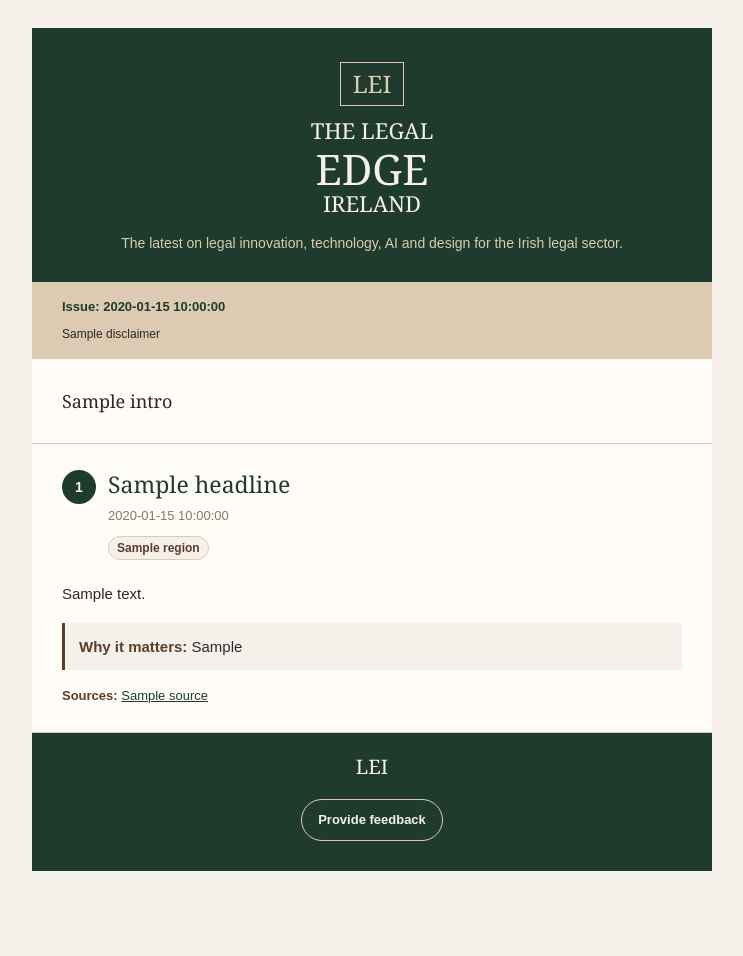
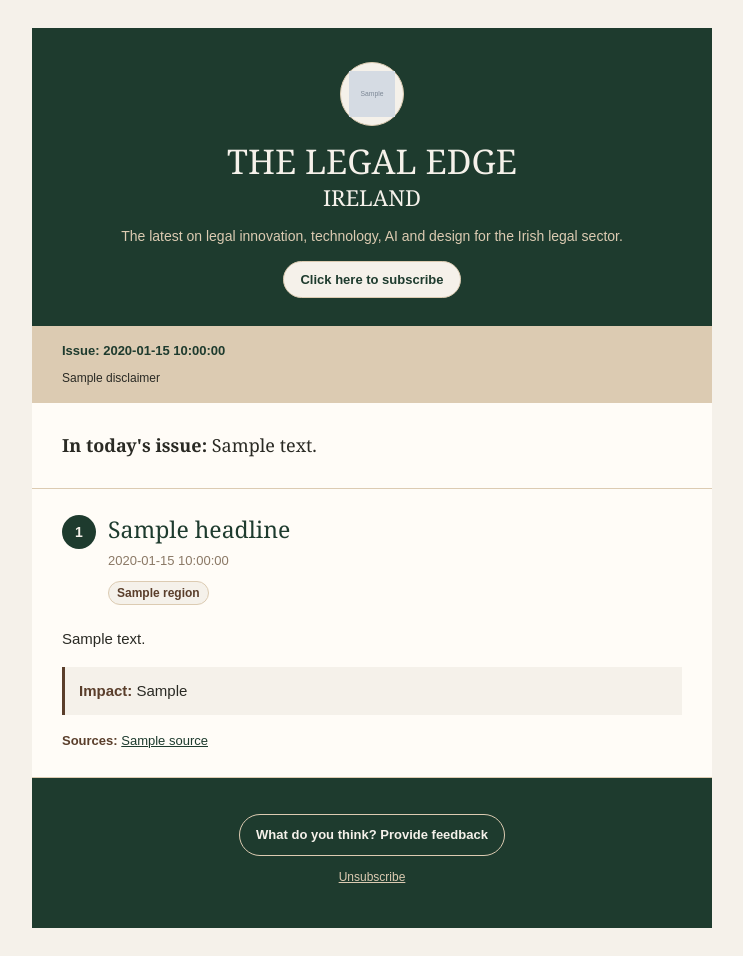
Before and after one commit to glen-byrne/legal-innovation-newsletter, a FastAPI app: template src/legal_innovator/rendering/templates/email.html.j2 in a window 1280 px wide. Shown: the whole page, without its empty margins (268-1011 px from the left). Before the commit the page ends 871 px from the top, so only its background shows below. Run offline with FastAPI, Linux system fonts and the light colour scheme; the template is opened without the code that fills it: most values are stand-ins (such as "Sample title", 1, 10 or a date in 2020); grey boxes marked "Sample" are stand-in pictures.

Commit message:
Refine newsletter HTML and Brevo workflow

```diff
--- a/pyproject.toml
+++ b/pyproject.toml
@@ -36,7 +36,7 @@ legal-innovator = "legal_innovator.main:main"
 where = ["src"]
 
 [tool.setuptools.package-data]
-legal_innovator = ["rendering/templates/*.j2", "dashboard/templates/*.html"]
+legal_innovator = ["rendering/templates/*.j2", "rendering/assets/*.png", "dashboard/templates/*.html"]
 
 [tool.pytest.ini_options]
 testpaths = ["tests"]
--- a/src/legal_innovator/dashboard/app.py
+++ b/src/legal_innovator/dashboard/app.py
@@ -48,6 +48,7 @@ COOKIE_NAME = "lin_dashboard_session"
 ISSUE_DATE_RE = __import__("re").compile(r"^\d{4}-\d{2}-\d{2}$")
 ISSUES_DIR = Path("issues")
 SCAN_PROMPT_PATH = Path("docs/codex-news-scan-prompt.md")
+REGION_TAG_CHOICES = ["Ireland", "United Kingdom", "European Union", "United States", "Global"]
 
 
 class DashboardIntro(BaseModel):
@@ -427,6 +428,7 @@ def _render_issue(
             "selected_count": len(selected_ids),
             "story_region_tags": story_region_tags,
             "story_source_links": story_source_links,
+            "region_tag_choices": REGION_TAG_CHOICES,
             "message": message,
             "error": error,
             "repository_url": settings.github.web_base_url if settings.github else "",
@@ -538,8 +540,15 @@ def _region_tag_overrides_from_form(form: Any) -> dict[str, list[str]]:
     overrides: dict[str, list[str]] = {story_id: [] for story_id in story_ids}
     for story_id in story_ids:
         key = f"region_tags__{story_id}"
-        values = [str(value).strip() for value in form.getlist(key) if str(value).strip()]
-        overrides[story_id] = values[:3]
+        seen: set[str] = set()
+        values: list[str] = []
+        for value in form.getlist(key):
+            tag = str(value).strip()
+            if not tag or tag not in REGION_TAG_CHOICES or tag in seen:
+                continue
+            seen.add(tag)
+            values.append(tag)
+        overrides[story_id] = values[:5]
     return overrides
 
 
@@ -551,9 +560,9 @@ def _apply_region_tag_overrides(stories: list[Any], overrides: dict[str, list[st
         if story_id not in overrides:
             continue
         if isinstance(story, dict):
-            story["region_tags"] = overrides[story_id][:3]
+            story["region_tags"] = overrides[story_id][:5]
         else:
-            story.region_tags = overrides[story_id][:3]
+            story.region_tags = overrides[story_id][:5]
 
 
 def _build_local_issue(
@@ -616,7 +625,9 @@ def _ai_issue_intro(stories: list[RankedStory], settings: Settings) -> str | Non
             system=(
                 "You write concise executive newsletter introductions for The Legal Edge Ireland. "
                 "Return JSON only. The intro must be a short overview of the main themes and trends across the selected stories. "
-                "Do not list story headlines. Do not mention every item. Avoid hype and legal advice."
+                "Write the body that follows the fixed prefix 'In today's issue:'; do not repeat that prefix. "
+                "Use a concrete, executive briefing tone, e.g. 'Irish and European legal AI developments dominate, from lawyer training, court digitisation and AI transparency rules to...' "
+                "Do not list story headlines. Do not mention every item. Avoid generic openings such as 'This issue highlights'. Avoid hype and legal advice."
             ),
             user=_intro_prompt(stories),
             high_quality=False,
@@ -631,9 +642,10 @@ def _ai_issue_intro(stories: list[RankedStory], settings: Settings) -> str | Non
 
 def _intro_prompt(stories: list[RankedStory]) -> str:
     lines = [
-        "Draft a 1-2 sentence executive overview, around 45-75 words, for the top of this newsletter issue.",
+        "Draft a one-sentence executive overview, around 45-70 words, for the top of this newsletter issue.",
+        "The rendered newsletter will add the prefix 'In today's issue:' in bold, so return only the sentence body after that prefix.",
         "Synthesize the issue's broad news themes and practical implications for Irish legal-sector readers.",
-        "Do not write a list of the stories. Do not use bullet points.",
+        "Do not write a list of the stories. Do not begin with 'This issue highlights', 'This issue leads with', or similar wording. Do not use bullet points.",
         "",
         "Selected stories:",
     ]
@@ -644,7 +656,7 @@ def _intro_prompt(stories: list[RankedStory]) -> str:
             f"Date: {story.date.isoformat()}\n"
             f"Regions: {regions}\n"
             f"Summary: {story.summary}\n"
-            f"Why it matters: {story.why_it_matters}"
+            f"Impact: {story.why_it_matters}"
         )
     return "\n\n".join(lines)
 
@@ -656,11 +668,11 @@ def _local_intro(stories: list[RankedStory]) -> str:
     region = _intro_region_focus(stories)
     if themes:
         return (
-            f"This issue highlights {themes} across {region}, with selected developments pointing to practical changes "
+            f"{themes.capitalize()} set the pace across {region}, with selected developments pointing to practical changes "
             "in how legal work is delivered, governed, taught, and supported by technology."
         )
     return (
-        f"This issue highlights legal innovation developments across {region}, with practical implications for legal "
+        f"Legal innovation developments across {region} point to practical shifts in legal "
         "services, courts, legal operations, professional practice, and client-facing risk."
     )
 
@@ -726,7 +738,7 @@ def _local_qa_markdown(issue: Issue, imported: CandidateImportResult | None) ->
         "## Notes",
         "- This local dashboard generation does not send email and does not create beehiiv drafts.",
         "- Story summaries use the factual basis supplied in `candidates.json`.",
-        "- Why-it-matters lines use the legal-sector relevance notes supplied in `candidates.json`.",
+        "- Impact lines use the legal-sector relevance notes supplied in `candidates.json`.",
     ]
     if imported and imported.errors:
         lines.extend(["", "## Candidate import warnings"])
--- a/src/legal_innovator/dashboard/selection.py
+++ b/src/legal_innovator/dashboard/selection.py
@@ -89,7 +89,7 @@ def story_source_links(story: Any) -> list[dict[str, str]]:
 def story_region_tags(story: Any) -> list[str]:
     tags = _story_value(story, "region_tags", [])
     if isinstance(tags, list) and tags:
-        return [str(tag) for tag in tags[:3] if str(tag).strip()]
+        return [str(tag) for tag in tags if str(tag).strip()]
     region = _story_value(story, "region", "")
     if not region:
         return []
--- a/src/legal_innovator/models.py
+++ b/src/legal_innovator/models.py
@@ -40,10 +40,10 @@ REGION_DISPLAY_TAGS: dict[Region, list[str]] = {
 
 
 def region_tags_for_region(value: Region | str) -> list[str]:
-    """Return human-readable region tags capped for compact story display."""
+    """Return human-readable region tags for story display."""
 
     if isinstance(value, Region):
-        return REGION_DISPLAY_TAGS[value][:3]
+        return REGION_DISPLAY_TAGS[value]
     normalised = value.strip().lower().replace("-", "/").replace("_", "/")
     if normalised in {"ireland", "irish", "all/island", "all island"}:
         return ["Ireland"]
@@ -188,7 +188,7 @@ class RankedStory(Model):
     date: date
     canonical_url: AnyUrl
     sources: list[SourceLink] = Field(min_length=1, max_length=3)
-    region_tags: list[str] = Field(default_factory=list, max_length=3)
+    region_tags: list[str] = Field(default_factory=list, max_length=5)
     source_names: list[str] = Field(default_factory=list)
     source_types: list[str] = Field(default_factory=list)
     summary: str = ""
--- a/src/legal_innovator/rendering/markdown.py
+++ b/src/legal_innovator/rendering/markdown.py
@@ -24,7 +24,7 @@ def render_markdown(issue: Issue) -> str:
             ]
         )
     for index, story in enumerate(issue.stories, start=1):
-        regions = ", ".join(story.region_tags[:3])
+        regions = ", ".join(story.region_tags)
         lines.extend(
             [
                 f"## {index}. {story.headline}",
@@ -35,7 +35,7 @@ def render_markdown(issue: Issue) -> str:
                 "",
                 story.summary,
                 "",
-                f"**Why it matters:** {story.why_it_matters}",
+                f"**Impact:** {story.why_it_matters}",
                 "",
                 "**Sources:** "
                 + "; ".join(f"[{link.name}]({link.url})" for link in story.sources),
--- a/src/legal_innovator/rendering/plaintext.py
+++ b/src/legal_innovator/rendering/plaintext.py
@@ -23,14 +23,14 @@ def render_plaintext(issue: Issue) -> str:
             ]
         )
     for index, story in enumerate(issue.stories, start=1):
-        regions = ", ".join(story.region_tags[:3]) or "Unspecified"
+        regions = ", ".join(story.region_tags) or "Unspecified"
         lines.extend(
             [
                 f"{index}. {story.headline}",
                 f"Date: {story.date.isoformat()}",
                 f"Regions: {regions}",
                 story.summary,
-                f"Why it matters: {story.why_it_matters}",
+                f"Impact: {story.why_it_matters}",
                 "Sources:",
             ]
         )
--- a/src/legal_innovator/rendering/templates/email.html.j2
+++ b/src/legal_innovator/rendering/templates/email.html.j2
@@ -14,7 +14,7 @@
       }
       table { border-collapse: collapse; }
       img { border: 0; display: block; }
-      a { color: #1E3B2E; text-decoration: underline; }
+      a { color: #1E3B2E !important; text-decoration: underline; }
       .wrapper {
         width: 100%;
         background: #F5F1EA;
@@ -34,39 +34,54 @@
         color: #F5F1EA;
         text-align: center;
       }
-      .monogram {
+      .brand-icon-wrap {
         display: inline-block;
         margin: 0 auto 12px auto;
-        padding: 9px 12px;
+        padding: 8px;
         border: 1px solid #DCCBB2;
-        color: #DCCBB2;
+        border-radius: 999px;
+        background: #F5F1EA;
+      }
+      .brand-icon {
+        width: 46px;
+        height: 46px;
+      }
+      .title-main {
+        margin: 0;
+        color: #F5F1EA;
         font-family: Georgia, "Times New Roman", serif;
-        font-size: 24px;
-        line-height: 1;
+        font-size: 34px;
+        line-height: 1.15;
+        font-weight: normal;
+        text-transform: uppercase;
       }
-      .title-small {
-        margin: 0 0 4px 0;
+      .title-country {
+        margin: 4px 0 0 0;
         color: #F5F1EA;
         font-family: Georgia, "Times New Roman", serif;
         font-size: 22px;
         line-height: 1.15;
         font-weight: normal;
         text-transform: uppercase;
-      }
-      .title-large {
-        margin: 0;
-        color: #F5F1EA;
-        font-family: Georgia, "Times New Roman", serif;
-        font-size: 42px;
-        line-height: 1.05;
-        font-weight: normal;
-        text-transform: uppercase;
+        letter-spacing: 0;
       }
       .tagline {
         margin: 16px 0 0 0;
         color: #DCCBB2;
         font-size: 14px;
         line-height: 1.5;
+      }
+      .subscribe-button {
+        display: inline-block;
+        margin-top: 14px;
+        padding: 10px 16px;
+        border: 1px solid #DCCBB2;
+        border-radius: 999px;
+        color: #1E3B2E !important;
+        background: #F5F1EA;
+        text-decoration: none;
+        font-size: 13px;
+        font-weight: bold;
       }
       .issue-meta {
         padding: 16px 30px;
@@ -178,30 +193,26 @@
         line-height: 1.55;
         text-align: center;
       }
-      .footer-mark {
-        margin: 0 0 10px 0;
-        color: #F5F1EA;
-        font-family: Georgia, "Times New Roman", serif;
-        font-size: 20px;
-        line-height: 1;
-      }
       .feedback-button {
         display: inline-block;
         margin-top: 12px;
         padding: 10px 16px;
         border: 1px solid #DCCBB2;
         border-radius: 999px;
-        color: #F5F1EA;
+        color: #F5F1EA !important;
         text-decoration: none;
         font-size: 13px;
         font-weight: bold;
+      }
+      .unsubscribe-link {
+        color: #DCCBB2 !important;
       }
       @media screen and (max-width: 520px) {
         .outer-pad { padding: 0 !important; }
         .masthead { padding: 28px 20px 24px 20px !important; }
         .issue-meta, .intro, .story, .footer { padding-left: 20px !important; padding-right: 20px !important; }
-        .title-large { font-size: 34px !important; }
-        .title-small { font-size: 18px !important; }
+        .title-main { font-size: 29px !important; }
+        .title-country { font-size: 18px !important; }
         .story h2 { font-size: 20px !important; }
         .intro { font-size: 16px !important; }
       }
@@ -214,11 +225,11 @@
           <table role="presentation" class="container" width="100%" cellpadding="0" cellspacing="0">
             <tr>
               <td class="masthead">
-                <div class="monogram">LEI</div>
-                <h1 class="title-small">The Legal</h1>
-                <h1 class="title-large">Edge</h1>
-                <h1 class="title-small">Ireland</h1>
+                <span class="brand-icon-wrap"><img class="brand-icon" src="{{ brand_icon_data_uri }}" width="46" height="46" alt=""></span>
+                <h1 class="title-main">The Legal Edge</h1>
+                <h1 class="title-country">Ireland</h1>
                 <p class="tagline">The latest on legal innovation, technology, AI and design for the Irish legal sector.</p>
+                <a class="subscribe-button" href="{{ subscribe_url }}">Click here to subscribe</a>
               </td>
             </tr>
             <tr>
@@ -228,7 +239,7 @@
               </td>
             </tr>
             <tr>
-              <td class="intro">{{ issue.intro }}</td>
+              <td class="intro"><strong>In today's issue:</strong> {{ intro_body }}</td>
             </tr>
             {% if not issue.stories %}
             <tr>
@@ -251,7 +262,7 @@
                       <p class="meta">{{ format_date(story.date) }}</p>
                       {% if story.region_tags %}
                       <p class="region-tags">
-                        {% for region in story.region_tags[:3] %}
+                        {% for region in story.region_tags %}
                         <span class="region-tag">{{ region }}</span>
                         {% endfor %}
                       </p>
@@ -260,7 +271,7 @@
                   </tr>
                 </table>
                 <p class="summary">{{ story.summary }}</p>
-                <p class="why"><strong>Why it matters:</strong> {{ story.why_it_matters }}</p>
+                <p class="why"><strong>Impact:</strong> {{ story.why_it_matters }}</p>
                 <p class="sources">
                   <strong>Sources:</strong>
                   {% for source in story.sources %}
@@ -272,8 +283,8 @@
             {% endfor %}
             <tr>
               <td class="footer">
-                <p class="footer-mark">LEI</p>
-                <a class="feedback-button" href="mailto:legalinnovation@gmail.com">Provide feedback</a>
+                <a class="feedback-button" href="mailto:legal.innovation.news@gmail.com">What do you think? Provide feedback</a>
+                <p><a class="unsubscribe-link" href="{{ unsubscribe_url }}">Unsubscribe</a></p>
               </td>
             </tr>
           </table>
--- a/src/legal_innovator/selection.py
+++ b/src/legal_innovator/selection.py
@@ -82,4 +82,4 @@ def _selection_instruction(shortlist: ReviewShortlist) -> str:
 
 
 def _region_tags_text(story: RankedStory) -> str:
-    return ", ".join(story.region_tags[:3])
+    return ", ".join(story.region_tags)
```
Also changed, not shown: docs/codex-news-scan-prompt.md (+5 -1 lines), src/legal_innovator/dashboard/templates/base.html (+58 -0 lines), src/legal_innovator/dashboard/templates/issue.html (+80 -5 lines), src/legal_innovator/publishing.py (+78 -11 lines), src/legal_innovator/rendering/html.py (+50 -1 lines), src/legal_innovator/summarisation.py (+6 -3 lines), tests/test_dashboard.py (+7 -2 lines), tests/test_publishing.py (+54 -0 lines), tests/test_rendering_and_qa.py (+10 -4 lines), README.md, src/legal_innovator/rendering/assets/balance.png (added), 1 other file.
